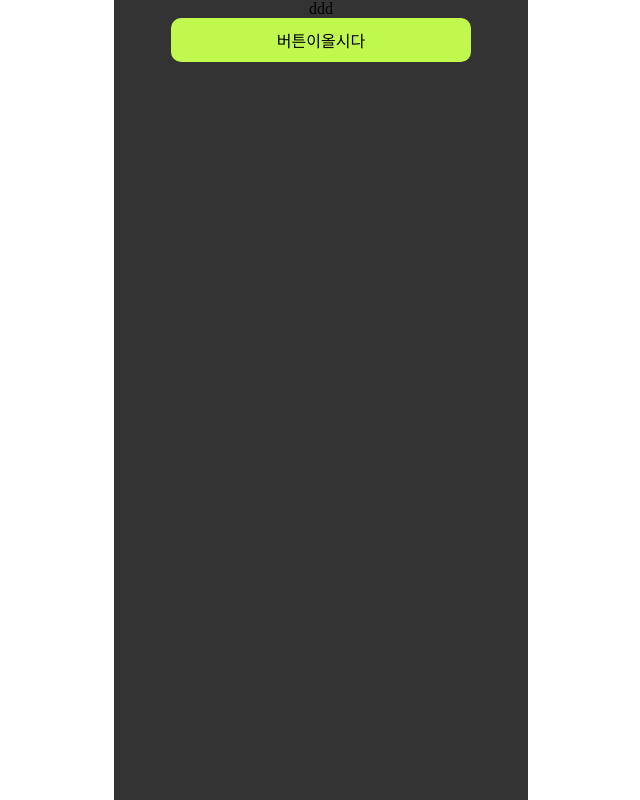
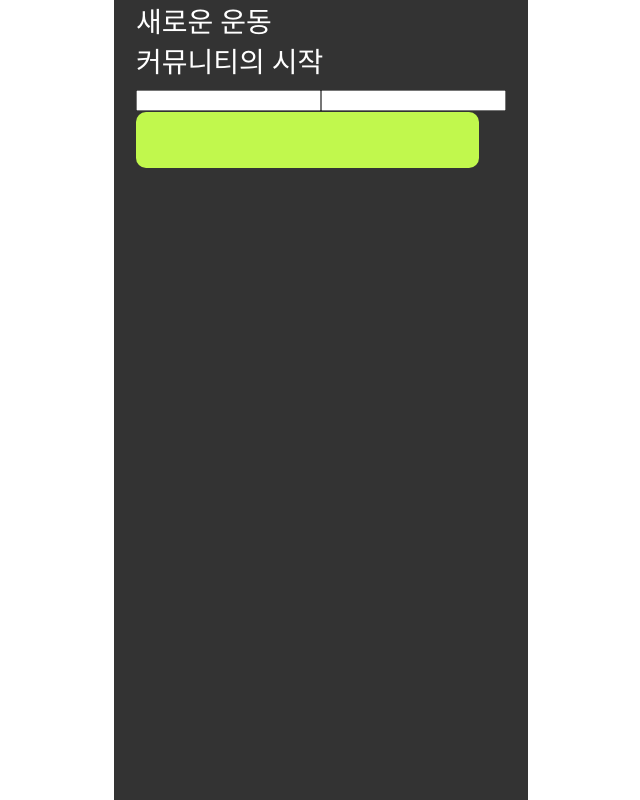
Before and after one commit to potato-club/spotry-front, a React (Create React App) app: page / in a window 1280 px wide. Shown: the whole page, without its empty margins (319-959 px from the left). Built offline with nearby package versions, Linux system fonts and the light colour scheme.

Commit message:
Feat 메인 로그인페이지 퍼블리싱

```diff
--- a/src/App.tsx
+++ b/src/App.tsx
@@ -1,12 +1,12 @@
 import { Btn, Container } from "./styles/Container";
+import LoginPage from "./components/LoginPage";
 
 function App() {
   return (
     <div className="main">
       {/*Container 안에 넣어주세요*/}
       <Container>
-          ddd
-          <Btn>버튼이올시다</Btn>
+        <LoginPage />
       </Container>
     </div>
   );
--- /dev/null
+++ b/src/components/LoginPage.tsx
@@ -0,0 +1,33 @@
+import styled from "styled-components";
+import { Btn as OrginalBtn } from "../styles/Container";
+
+function LoginPage() {
+  return (
+    <LoginMain>
+      새로운 운동
+      <br /> 커뮤니티의 시작
+      <LoginInput>
+        <IdInput></IdInput>
+        <PasswordInput></PasswordInput>
+      </LoginInput>
+      <CustomBtn></CustomBtn>
+    </LoginMain>
+  );
+}
+
+const LoginMain = styled.div`
+  color: white;
+  font-size: 28px;
+`;
+
+const LoginInput = styled.div``;
+
+const IdInput = styled.input``;
+const PasswordInput = styled.input``;
+
+const CustomBtn = styled(OrginalBtn)`
+  height: 56px;
+  width: 343px;
+`;
+
+export default LoginPage;
```
Also changed, not shown: 1 other file (tests, documents, lock files or other folders).
